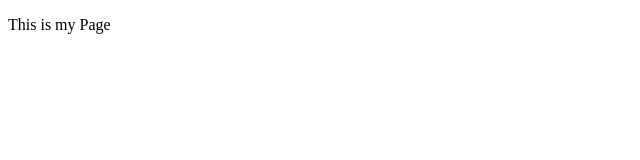
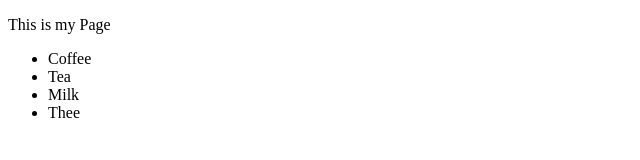
Before and after one commit to GalaxyYa/test, a plain HTML site: page index.html in a window 1280 px wide. Shown: the whole page, without its empty margins (0-640 px from the left). Drawn offline with Linux system fonts and the light colour scheme.

Commit message:
List will be added

```diff
--- a/index.html
+++ b/index.html
@@ -7,5 +7,11 @@
 
     <body>
         <p>This is my Page</p>
+        <ul>
+          <li>Coffee</li>
+          <li>Tea</li>
+          <li>Milk</li>
+          <li>Thee</li>
+        </ul>
     </body>
 </html>
```
